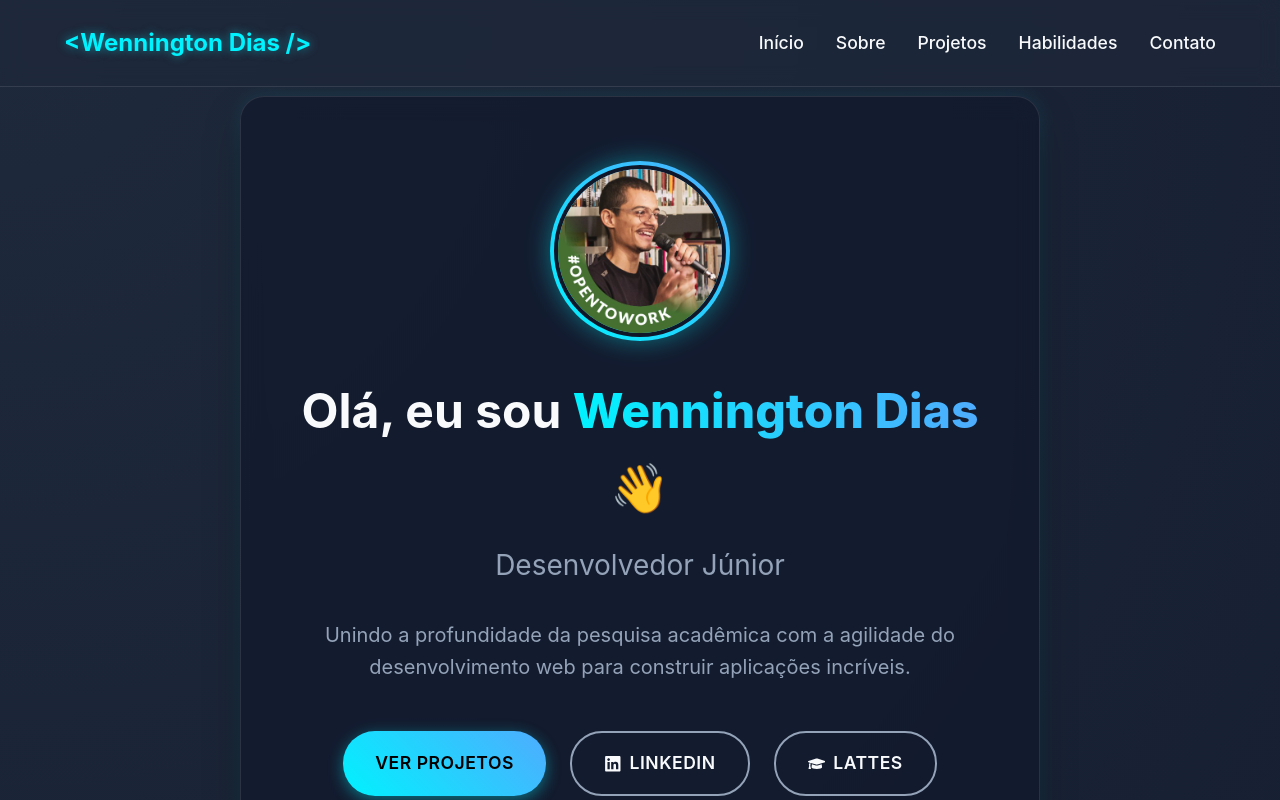
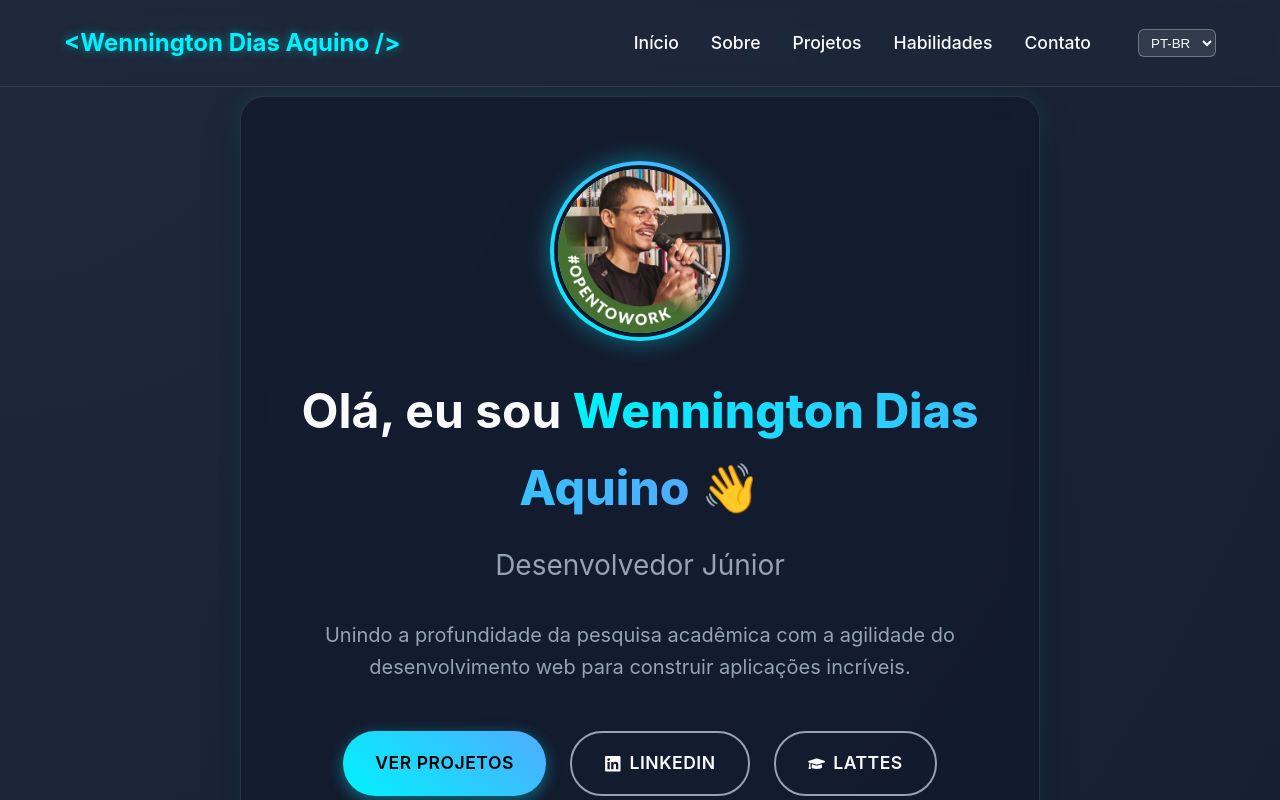
Before and after one commit to Wennington123/MyPortfolio, a React (Vite) app: page / in a window 1280 px wide. Shown: the top 800 px of the page. Built offline with nearby package versions, Linux system fonts and the light colour scheme.

Commit message:
PT-br and Eng

```diff
--- /dev/null
+++ b/src/contexts/LanguageContext.jsx
@@ -0,0 +1,24 @@
+// src/contexts/LanguageContext.jsx
+import { createContext, useState, useEffect } from 'react';
+
+// Cria o contexto
+export const LanguageContext = createContext();
+
+// Cria o provedor que vai abraçar o seu site
+export const LanguageProvider = ({ children }) => {
+  // Lê o idioma do LocalStorage ou define 'pt' como padrão
+  const [language, setLanguage] = useState(() => {
+    return localStorage.getItem('portfolio-lang') || 'pt';
+  });
+
+  // Toda vez que o idioma mudar, salva no navegador
+  useEffect(() => {
+    localStorage.setItem('portfolio-lang', language);
+  }, [language]);
+
+  return (
+    <LanguageContext.Provider value={{ language, setLanguage }}>
+      {children}
+    </LanguageContext.Provider>
+  );
+};
--- a/src/data/about.js
+++ b/src/data/about.js
@@ -1,14 +1,30 @@
 export const aboutData = {
-  name: "Wennington Dias",
+  pt: {
+    name: "Wennington Dias Aquino",
     title: "Desenvolvedor Júnior",
     bio: "Sou um desenvolvedor júnior apaixonado por tecnologia e focado em construir interfaces acessíveis e dinâmicas. Trago comigo uma bagagem acadêmica que me proporcionou forte capacidade analítica, habilidade em pesquisa e pensamento crítico — qualidades que traduzo na escrita de código limpo, resolução de problemas e boa documentação.",
     contact: {
-    email: "wenningtondiasx25@gmail.com", // Substitua pelo seu email
+      email: "wenningtondiasx25@gmail.com",
     },
     socialLinks: {
       linkedin: "https://www.linkedin.com/in/wennington-dias-23201b325/",
       lattes: "http://lattes.cnpq.br/9679218930309453",
-    github: "https://github.com/Wennington123", // Substitua pelo seu usuário correto
+      github: "https://github.com/Wennington123",
       portfolio: "https://getmep-study.vercel.app/"
     }
+  },
+  en: {
+    name: "Wennington Dias Aquino",
+    title: "Junior Developer",
+    bio: "I am a junior developer passionate about technology and focused on building accessible and dynamic interfaces. I bring an academic background that has provided me with strong analytical skills, research ability, and critical thinking — qualities that I translate into writing clean code, problem-solving, and good documentation.",
+    contact: {
+      email: "wenningtondiasx25@gmail.com",
+    },
+    socialLinks: {
+      linkedin: "https://www.linkedin.com/in/wennington-dias-23201b325/",
+      lattes: "http://lattes.cnpq.br/9679218930309453",
+      github: "https://github.com/Wennington123",
+      portfolio: "https://getmep-study.vercel.app/"
+    }
+  }
 };
--- a/src/index.jsx
+++ b/src/index.jsx
@@ -1,23 +1,98 @@
-import React from 'react';
+import React, { useContext } from 'react';
 import ReactDOM from 'react-dom/client';
 import { motion } from 'framer-motion';
 import { FaGithub, FaLinkedin, FaGraduationCap, FaWhatsapp, FaEnvelope, FaHtml5, FaCss3Alt, FaGamepad, FaProjectDiagram, FaMarkdown, FaLaptopCode } from 'react-icons/fa';
 import { SiR, SiJavascript, SiPython } from 'react-icons/si';
 import { aboutData } from './data/about';
+import { LanguageProvider, LanguageContext } from './contexts/LanguageContext'; // Importando o Contexto
 import './index.css';
 import profilePic from './assets/1768608306043.jpeg';
 
+// Dicionário de traduções para os textos fixos desta página
+const translations = {
+  pt: {
+    navHome: "Início",
+    navAbout: "Sobre",
+    navProjects: "Projetos",
+    navSkills: "Habilidades",
+    navContact: "Contato",
+    greeting: "Olá, eu sou",
+    description: "Unindo a profundidade da pesquisa acadêmica com a agilidade do desenvolvimento web para construir aplicações incríveis.",
+    btnProjects: "Ver Projetos",
+    projectsTitle: "Projetos em Destaque",
+    p1Desc: "Uma plataforma focada em otimizar e enriquecer os estudos. Este projeto reflete minha paixão por unir o desenvolvimento web com a educação, aplicando metodologias de aprendizagem.",
+    p1Btn: "Acessar Projeto 🚀",
+    p2Title: "Softwares de Pesquisa Científica",
+    p2Desc: "Desenvolvi dois softwares específicos voltados para auxiliar pesquisas científicas, unindo análise de dados e minha vivência acadêmica para facilitar a investigação metodológica.",
+    p2Btn: "Ver Downloads 🔬",
+    p3Title: "Memória Silábica (Game)",
+    p3Desc: "No meu tempo livre, exploro o desenvolvimento de games pela plataforma Construct 3. Este projeto é um jogo educacional publicado na Google Play Store.",
+    p3Btn: "Ver na Play Store 🎮",
+    skillsTitle: "Minhas Habilidades",
+    contactTitle: "Vamos conversar sobre projetos?"
+  },
+  en: {
+    navHome: "Home",
+    navAbout: "About",
+    navProjects: "Projects",
+    navSkills: "Skills",
+    navContact: "Contact",
+    greeting: "Hi, I am",
+    description: "Bridging the depth of academic research with the agility of web development to build amazing applications.",
+    btnProjects: "View Projects",
+    projectsTitle: "Featured Projects",
+    p1Desc: "A platform focused on optimizing and enriching studies. This project reflects my passion for combining web development with education, applying learning methodologies.",
+    p1Btn: "Access Project 🚀",
+    p2Title: "Scientific Research Software",
+    p2Desc: "I developed two specific software aimed at assisting scientific research, combining data analysis and my academic background to facilitate methodological investigation.",
+    p2Btn: "View Downloads 🔬",
+    p3Title: "Syllabic Memory (Game)",
+    p3Desc: "In my free time, I explore game development using the Construct 3 platform. This project is an educational game published on the Google Play Store.",
+    p3Btn: "View on Play Store 🎮",
+    skillsTitle: "My Skills",
+    contactTitle: "Let's talk about projects?"
+  }
+};
+
 export const Home = () => {
+  // Puxando o idioma atual e a função de trocar do contexto
+  const { language, setLanguage } = useContext(LanguageContext);
+
+  // Selecionando os textos corretos baseados no idioma
+  const t = translations[language];
+
+  // Proteção: caso aboutData ainda não tenha as chaves 'pt' e 'en', ele usa o fallback
+  const currentAbout = aboutData[language] || aboutData;
+
   return (
     <>
       <header className="navbar">
-        <div className="nav-logo">&lt;{aboutData.name} /&gt;</div>
+        <div className="nav-logo">&lt;{currentAbout.name} /&gt;</div>
         <nav className="nav-links">
-          <a href="#inicio">Início</a>
-          <a href="#sobre">Sobre</a>
-          <a href="#projetos">Projetos</a>
-          <a href="#habilidades">Habilidades</a>
-          <a href="#contato">Contato</a>
+          <a href="#inicio">{t.navHome}</a>
+          <a href="#sobre">{t.navAbout}</a>
+          <a href="#projetos">{t.navProjects}</a>
+          <a href="#habilidades">{t.navSkills}</a>
+          <a href="#contato">{t.navContact}</a>
+
+          {/* Seletor de Idiomas */}
+          <select
+            value={language}
+            onChange={(e) => setLanguage(e.target.value)}
+            style={{
+              marginLeft: '15px',
+              padding: '4px 8px',
+              borderRadius: '6px',
+              backgroundColor: 'rgba(255, 255, 255, 0.1)',
+              color: 'inherit',
+              border: '1px solid rgba(255, 255, 255, 0.3)',
+              cursor: 'pointer',
+              outline: 'none'
+            }}
+          >
+            <option value="pt" style={{ color: '#000' }}>PT-BR</option>
+            <option value="en" style={{ color: '#000' }}>EN</option>
+          </select>
         </nav>
       </header>
 
@@ -31,14 +106,12 @@ export const Home = () => {
           <motion.div className="profile-image-container" whileHover={{ scale: 1.05 }}>
             <img src={profilePic} alt="Foto de perfil de Wennington" className="profile-image" />
           </motion.div>
-          <h1>Olá, eu sou <span className="highlight">{aboutData.name}</span> 👋</h1>
-          <h2>{aboutData.title}</h2>
-          <p>
-            Unindo a profundidade da pesquisa acadêmica com a agilidade do desenvolvimento web para construir aplicações incríveis.
-          </p>
+          <h1>{t.greeting} <span className="highlight">{currentAbout.name}</span> 👋</h1>
+          <h2>{currentAbout.title}</h2>
+          <p>{t.description}</p>
 
           <div className="cta-buttons">
-            <a href="#projetos" className="btn-primary">Ver Projetos</a>
+            <a href="#projetos" className="btn-primary">{t.btnProjects}</a>
             <a href="https://www.linkedin.com/in/wennington-dias-23201b325/" target="_blank" rel="noopener noreferrer" className="btn-secondary"><FaLinkedin /> LinkedIn</a>
             <a href="http://lattes.cnpq.br/9679218930309453" target="_blank" rel="noopener noreferrer" className="btn-secondary"><FaGraduationCap /> Lattes</a>
             <a href="https://github.com/Wennington123" target="_blank" rel="noopener noreferrer" className="btn-secondary"><FaGithub /> GitHub</a>
@@ -47,7 +120,7 @@ export const Home = () => {
       </section>
 
       <section id="projetos" className="projects-section">
-        <h2 className="section-title">Projetos em Destaque</h2>
+        <h2 className="section-title">{t.projectsTitle}</h2>
         <div className="projects-grid">
           <motion.div
             className="project-card"
@@ -58,10 +131,8 @@ export const Home = () => {
           >
             <div className="project-info">
               <h3>GetMeP Study</h3>
-              <p>
-                Uma plataforma focada em otimizar e enriquecer os estudos. Este projeto reflete minha paixão por unir o desenvolvimento web com a educação, aplicando metodologias de aprendizagem.
-              </p>
-              <a href="https://getmep-study.vercel.app/" target="_blank" rel="noopener noreferrer" className="btn-primary">Acessar Projeto 🚀</a>
+              <p>{t.p1Desc}</p>
+              <a href="https://getmep-study.vercel.app/" target="_blank" rel="noopener noreferrer" className="btn-primary">{t.p1Btn}</a>
             </div>
           </motion.div>
 
@@ -73,11 +144,9 @@ export const Home = () => {
             viewport={{ once: true }}
           >
             <div className="project-info">
-              <h3>Softwares de Pesquisa Científica</h3>
-              <p>
-                Desenvolvi dois softwares específicos voltados para auxiliar pesquisas científicas, unindo análise de dados e minha vivência acadêmica para facilitar a investigação metodológica.
-              </p>
-              <a href="https://getmep-study.vercel.app/downloads" target="_blank" rel="noopener noreferrer" className="btn-primary">Ver Downloads 🔬</a>
+              <h3>{t.p2Title}</h3>
+              <p>{t.p2Desc}</p>
+              <a href="https://getmep-study.vercel.app/downloads" target="_blank" rel="noopener noreferrer" className="btn-primary">{t.p2Btn}</a>
             </div>
           </motion.div>
 
@@ -89,18 +158,16 @@ export const Home = () => {
             viewport={{ once: true }}
           >
             <div className="project-info">
-              <h3>Memória Silábica (Game)</h3>
-              <p>
-                No meu tempo livre, exploro o desenvolvimento de games pela plataforma Construct 3. Este projeto é um jogo educacional publicado na Google Play Store.
-              </p>
-              <a href="https://play.google.com/store/apps/details?id=com.subsumeredu.game" target="_blank" rel="noopener noreferrer" className="btn-primary">Ver na Play Store 🎮</a>
+              <h3>{t.p3Title}</h3>
+              <p>{t.p3Desc}</p>
+              <a href="https://play.google.com/store/apps/details?id=com.subsumeredu.game" target="_blank" rel="noopener noreferrer" className="btn-primary">{t.p3Btn}</a>
             </div>
           </motion.div>
         </div>
       </section>
 
       <section id="habilidades" className="skills-section">
-        <h2 className="section-title">Minhas Habilidades</h2>
+        <h2 className="section-title">{t.skillsTitle}</h2>
         <div className="skills-container">
           {[
             { icon: SiJavascript, name: "JavaScript", color: "#F7DF1E" },
@@ -125,7 +192,7 @@ export const Home = () => {
       </section>
 
       <section id="contato" className="contact-section">
-        <h2 className="section-title">Vamos conversar sobre projetos?</h2>
+        <h2 className="section-title">{t.contactTitle}</h2>
         <div className="contact-container">
           <motion.a
             href="https://wa.me/5574988217793"
@@ -156,6 +223,9 @@ export const Home = () => {
 const root = ReactDOM.createRoot(document.getElementById('root'));
 root.render(
   <React.StrictMode>
-    <Home />
+    {/* O LanguageProvider envolve todo o app para compartilhar o estado de idioma */}
+    <LanguageProvider>
+      <Home />
+    </LanguageProvider>
   </React.StrictMode>
 );
```
Also changed, not shown: src/App.jsx (+32 -1 lines), src/data/projects.js (+18 -3 lines), src/data/skills.js (+24 -2 lines). Lines whose indentation alone changed are shown as unchanged.
